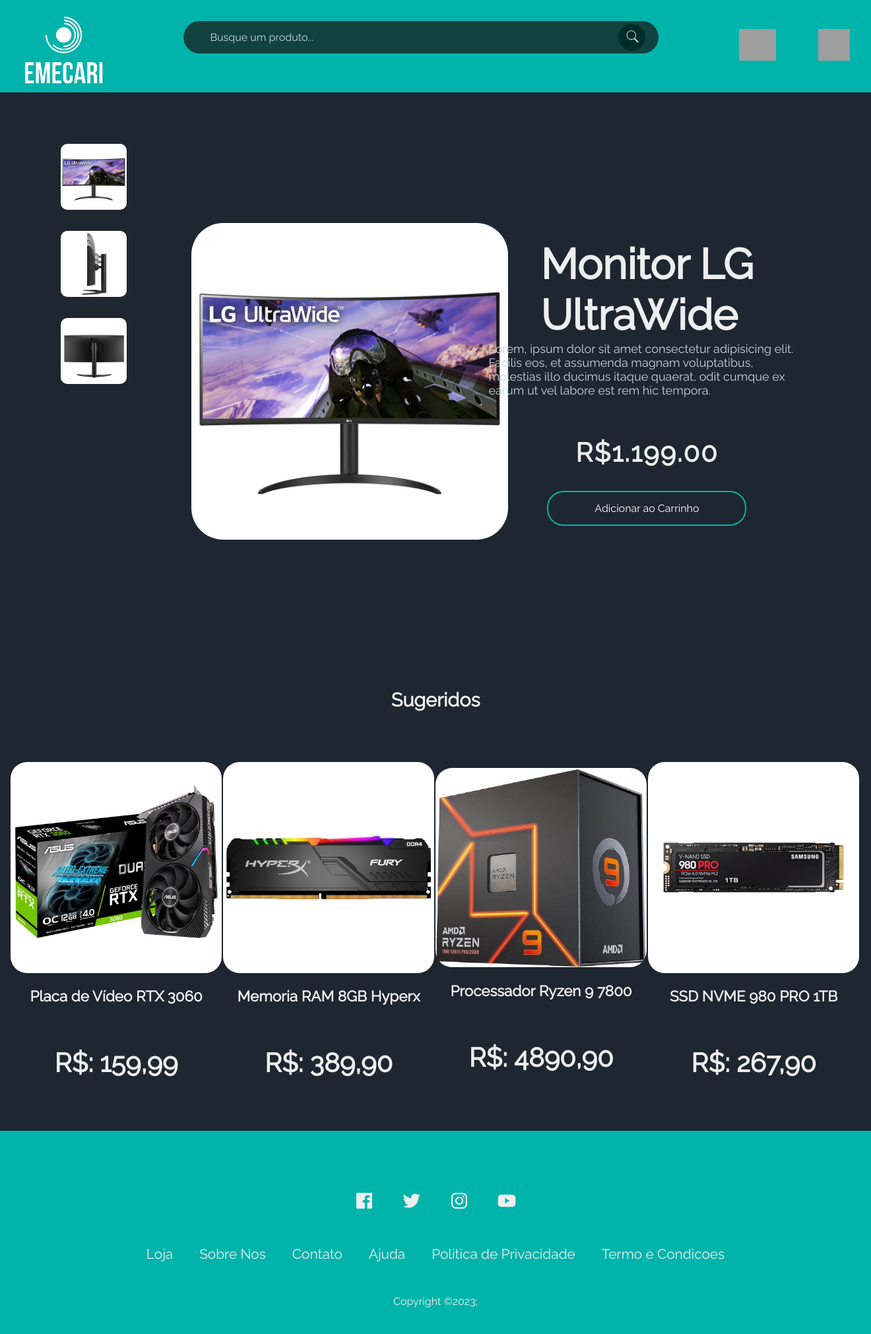
After one commit to Thorugo28/Emecari, a PHP site: page /produto.html in a window 1320 px wide. The commit adds this page. Shown: the whole page at 66% size. Run offline with PHP 8.4, Linux system fonts and the light colour scheme; grey boxes are pictures that could not be loaded.

Commit message:
adição da pagina de produtos  algumas modificações na eestilização

```diff
--- /dev/null
+++ b/css/produto.css
@@ -0,0 +1,381 @@
+*{
+    margin: 0;
+    padding: 0;
+    box-sizing: border-box;
+    font-family: var(--fonte);
+    text-decoration: none;
+    list-style: none;
+}
+
+:root{
+    --h1-font: 4rem;
+    --p-font: 1rem;
+
+    --dark__green: #002D2A;
+    --main__green: #00B4AB;
+    --shadow__mainG: #00918A;
+    --white: #EEEEEE;
+    --offwhite: #c7d3e0;
+    --another__dark__green: #10423F;
+    --black: #000000;
+    --another__black: #1d2631;
+
+    --fonte: 'Raleway', sans-serif;
+}
+
+.cabecalho{
+    background-color: var(--main__green);
+    margin-bottom: 2.5rem;
+}
+.header__container{
+    display: flex;
+    flex-direction: row;
+    justify-content: space-between;
+}
+.logo{
+    height: 8.5rem;
+}
+.search{
+    height: 35%;
+    max-height: 30rem;
+    width: 45rem;
+    max-width: 45rem;
+    background-color: var(--another__dark__green);
+    display: flex;
+    align-items: center;
+    border-radius: 60px;
+    padding: 10px 20px;
+    margin-top: 2rem  ;
+}
+.search input{
+    background: transparent;
+    flex: 1;
+    border: 0;
+    outline: none;
+    padding: 24px 20px;
+    font-size: 1rem;
+    font-family: var(--fonte);
+    color: var(--white);
+}
+::placeholder{
+    color: var(--offwhite);
+}
+.search button svg{
+    height: 1.3rem;
+    width: 1.3rem;
+    margin-top: rem;
+    margin-left: 0.1rem;
+
+}
+.search button{
+    border: 0;
+    border-radius: 50%;
+    width: 2.6rem;
+    height: 2.6rem;
+    background-color: var(--dark__green);
+    transition: 1s;
+}
+.search button:hover{
+    background-color: var(--main__green);
+    transition: 1s;
+}
+
+.menu__header{
+    display: flex;
+    align-items: center;
+}
+
+.carrinho{
+    height: 3rem;
+    width: 3.5rem;
+    margin-bottom: 2rem;
+    margin: 2rem;
+
+}
+.login{
+    height: 3rem;
+    width: 3rem;
+    margin: 2rem;
+}
+
+
+
+/*posiçao*/
+body{
+    background-color: var(--another__black);
+    color: var(--off__white);
+}
+.section{
+
+    padding: 0 15%;
+}
+/*posiçao e tamanho*/
+.home{
+    position: relative;
+    height: 100vh;
+    width: 100%;
+    display: grid;
+    grid-template-columns: repeat(2, 1fr);
+    align-items: center;
+    gap: 2rem;
+}
+
+/*posiçao tamanho*/
+.home-text{
+    margin-left: 10%;
+    display: flex;
+    flex-direction: column;
+    align-items: center;
+    max-width: 30rem;
+}
+.home-text h1{
+    font-size: var(--h1-font);
+    line-height: 1.2;
+    margin-bottom: 2px;
+    color: var(--white);
+}
+
+.home-text h5{
+    color: var(--offwhite);
+    font-size: 18px;
+    font-weight: 400;
+    margin-bottom: 60px;
+}
+
+.home-text h3{
+    font-size: 40px;
+    font-weight: 700;
+    letter-spacing: 2px;
+    margin-bottom: 35px;
+    color: var(--white);
+}
+
+/*tamanho e posiçao*/
+.home-img img{
+    max-width: 100%;
+    width: 30rem;
+    height: auto;
+    margin-left: 45%;
+    border-radius: 10%;
+}
+
+/*tamanho posiçao e stilo*/
+.btn{
+    display: inline-block;
+    padding: 15px 70px;
+    font-size: 16px;
+    font-weight: 500;
+    background-color: transparent;
+    border: solid 2px var(--tex-color);
+    transition: 1s;
+    color: #fff;
+    border-radius: 25px;
+    border: 2px solid var(--main__green)
+}
+
+/*açao*/
+.btn:hover{
+    background: var(--main__green);
+    border: 2px solid var(--main__green);
+    transition: 1s;
+    color: #000;
+}
+
+/*posiçao*/
+.main{
+    position: absolute;
+    top: 50%;
+    left: 7%;
+    transform: translateY(-50%);
+    display: flex;
+    flex-direction: column;
+    justify-content: center;
+    align-content: center;
+    gap: 2rem;
+}
+
+/*tamanho*/
+.main li img{
+    width: 100px;
+    height: auto;
+    max-width: 100%;
+    border-radius: 10%;
+}
+
+/*borda*/
+.row{
+    background-color: var(--another__black);
+    height: 100px;
+    width: 100px;
+    justify-content: center;
+    transition: all.2s ease;
+    cursor: pointer;
+    display: inline-flex;
+    list-style-type: none;
+    border-radius: 9%;
+}
+
+.row:hover{
+    border-style: solid;
+    border-color: var(--main__green);
+    transform: translateY(-8px);
+}
+
+.row2{
+    background-color: var(--another__black);
+    height: 100px;
+    width: 100px;
+    justify-content: center;
+    transition: all .2s ease;
+    cursor: pointer;
+    display: inline-flex;
+    list-style-type: none;
+    border-radius: 9%;
+}
+
+.row2:hover{
+    border-style: solid;
+    border-color: var(--main__green);
+    transform: translateY(-8px);
+}
+
+.row3{
+    background-color: var(--another__black);
+    height: 100px;
+    width: 100px;
+    justify-content: center;
+    transition: all.2s ease;
+    cursor: pointer;
+    display: inline-flex;
+    list-style-type: none;
+    border-radius: 9%;
+}
+
+.row3:hover{
+    border-style: solid;
+    border-color: var(--main__green);
+    transform: translateY(-8px);
+}
+
+
+/*part2*/
+
+/*subtititulo*/
+.section-title{
+    color: var(--white);
+    text-align: center;
+    margin-top: 4rem;
+    font-size: 1.8rem;
+}
+
+.subtitle-underline{
+    width: 100px;
+    height: 5px;
+    background: var(--main-color);
+    border-radius: 9999px;
+    margin: 8px auto 0 auto;
+}
+
+/*fila*/
+.fila{
+    display: grid;
+    justify-content: space-evenly;
+    padding: 4rem 1rem;
+    align-items: center;
+    grid-template-columns: repeat(4, 1fr);
+}
+
+/*cartao*/
+.produto{
+    max-width: 20rem;
+    margin-bottom: 1rem;
+    display: flex;
+    flex-direction: column;
+    transition: all 0.5s;
+    cursor: pointer;
+    justify-content: space-between;
+}
+
+.produto img{
+    border-radius: 25px;
+}
+
+.produto:hover{
+    border-style: solid;
+    background-color: var(--main__green);
+    border-color: var(--main__green);
+    transform: translateY(-5px);
+    border-radius: 25px;
+}
+
+.product-name{
+    padding-top: 1rem;
+    font-weight: 600;
+    margin-top: 0.4rem;
+    color: var(--white);
+    text-align: center;
+    font-size: 1.4rem;
+}
+
+.product-price{
+    padding-top: 4rem;
+    font-weight: 600;
+    color: var(--white);
+    text-align: center;
+    font-size: 2.5rem;
+}
+
+/*footer*/
+
+footer{
+    background-color: black;
+}
+
+.footer-container{
+    width: 100%;
+    padding: 70px 30px 20px;
+    background-color: var(--main__green);
+}
+
+.footer-icons{
+    display: flex;
+    justify-content: center;
+}
+
+.footer-icons a{
+    text-decoration: none;
+    padding: 10px;
+    background-color: var(--w);
+    margin: 10px;
+    border-radius: 50%;
+}
+
+.footer-icons a i{
+    font-size: 2em;
+    color: var(--white);
+    cursor: pointer;
+}
+
+.footer-nav{
+    margin: 30px 0;
+}
+
+.footer-nav ul{
+    display: flex;
+    justify-content: center;
+}
+
+.footer-nav ul li a{
+    color: var(--white);
+    margin: 20px;
+    text-decoration: none;
+    font-size: 1.3em;
+    transition: 0.5s;
+}
+
+.footer-botton{
+    background-color: var(--main__green);
+    color: var(--white);
+    padding: 20px;
+    text-align: center;
+}
--- /dev/null
+++ b/produto.html
@@ -0,0 +1,146 @@
+<!DOCTYPE html>
+<html lang="pt-br">
+<head>
+    <meta charset="UTF-8">
+    <meta http-equiv="X-UA-Compatible" content="IE=edge">
+    <meta name="viewport" content="width=device-width, initial-scale=1.0">
+    <!--icons-->
+    <link rel="stylesheet"
+    href="https://cdn.jsdelivr.net/npm/boxicons@latest/css/boxicons.min.css">
+    <!-- or -->
+    <link rel="stylesheet"
+    href="https://unpkg.com/boxicons@latest/css/boxicons.min.css">
+    <!--fonte-->
+    <link rel="preconnect" href="https://fonts.googleapis.com">
+    <link rel="preconnect" href="https://fonts.gstatic.com" crossorigin>
+    <link href="https://fonts.googleapis.com/css2?family=Raleway:wght@200;300;400&display=swap" rel="stylesheet">
+    <!--CSS-->
+
+    <link rel="stylesheet" href="css/produto.css">
+    <title>Monitor LG
+        UltraWide</title>
+
+    <link rel="icon" type="image/x-icon" href="img/favicon_package_v0.16/favicon.ico">
+</head>
+<body>
+
+    <header class="cabecalho">
+        <div class="header__container">
+
+            <a href="index.html"><img class="logo" src="img/logo_branca.png" alt="logo"></a>
+
+            <div class="search__container">
+                <form action="" class="search">
+                    <input type="text" placeholder="Busque um produto..." name="q">
+                    <button type="submit"><svg xmlns="http://www.w3.org/2000/svg" x="0px" y="0px" width="100" height="100" viewBox="0 0 50 50"
+                        style="fill:#FFFFFF;">
+                        <path d="M 21 3 C 11.621094 3 4 10.621094 4 20 C 4 29.378906 11.621094 37 21 37 C 24.710938 37 28.140625 35.804688 30.9375 33.78125 L 44.09375 46.90625 L 46.90625 44.09375 L 33.90625 31.0625 C 36.460938 28.085938 38 24.222656 38 20 C 38 10.621094 30.378906 3 21 3 Z M 21 5 C 29.296875 5 36 11.703125 36 20 C 36 28.296875 29.296875 35 21 35 C 12.703125 35 6 28.296875 6 20 C 6 11.703125 12.703125 5 21 5 Z"></path>
+                        </svg></button>
+                </form>
+            </div>
+
+            <nav class="menu__header">
+                <a href="#">
+                    <img width="50" height="50" class="icone carrinho" src="https://img.icons8.com/ios/50/FFFFFF/shopping-cart-loaded--v1.png" alt="shopping-cart-loaded--v1"/>
+                </a>
+                <a href="#">
+                    <img width="50" height="50" class="icone login" src="https://img.icons8.com/ios/50/FFFFFF/login-rounded-right--v1.png" alt="login-rounded-right--v1"/>
+                </a>
+            </nav>
+        </div>
+    </header>
+
+    <main>
+        <!--home-->
+    <section class="home">
+        <!--home-img-->
+        <div class="home-img">
+            <img src="img/computer/monitorGamer.jpg" class="one">
+        </div>
+        <!--home-text-->
+        <div class="home-text">
+
+            <!-- DNV VICTOR (ou Luiza) NÃO ESQUECE DE MUDAR O LOREM IPSUM -->
+
+            <h1>Monitor LG <br>UltraWide</h1>
+            <h5>Lorem, ipsum dolor sit amet consectetur adipisicing elit. Facilis eos, et assumenda magnam voluptatibus, molestias illo ducimus itaque quaerat, odit cumque ex earum ut vel labore est rem hic tempora.</h5>
+            <h3>R$1.199.00</h3>
+            <a href="#" class="btn">Adicionar ao Carrinho</a>
+
+        </div>
+    </section>
+
+    <!--mostruario-->
+    <div class="main">
+        <!--fileira-->
+        <div class="row">
+            <li><img src="img/computer/monitorGamer.jpg" alt="fone azul" onclick="slider('img/computer/monitorGamer.jpg')"></li>
+        </div>
+        <div class="row2">
+            <li><img src="img/computer/produtoM/monitorLat.jpg" alt="fone marrom" onclick="slider('img/computer/produtoM/monitorLat.jpg')"></li>
+        </div>
+        <div class="row3">
+            <li><img src="img/computer/produtoM/monitorBack.jpg" alt="fone verde" onclick="slider('img/computer/produtoM/monitorBack.jpg')"></li>
+        </div>
+    </div>
+
+    <!--sugeridos-->
+    <div class="page-inner-content">
+        <h3 class="section-title">Sugeridos</h3>
+        <div class="subtitle-underline"></div>
+        <div class="fila">
+            <div class="produto">
+                <img src="img/computer/RTX3060.jpg" alt="">
+                <p class="product-name">Placa de Vídeo RTX 3060</p>
+                <p class="product-price"><span>R$: </span> 159,99</p>
+            </div>
+            <div class="produto">
+                <img src="img/computer/memoria_8gb.jpg" alt="">
+                <p class="product-name">Memoria RAM 8GB Hyperx</p>
+                <p class="product-price"><span>R$: </span> 389,90 </p>
+            </div>
+            <div class="produto">
+                <img src="img/computer/ryzen_9.jpg" alt="">
+                <p class="product-name">Processador Ryzen 9 7800</p>
+                <p class="product-price"><span>R$: </span> 4890,90</p>
+            </div>
+            <div class="produto">
+                <img src="img/computer/ssd_nvme.jpg" alt="">
+                <p class="product-name">SSD NVME 980 PRO 1TB</p>
+                <p class="product-price"><span>R$: </span> 267,90</p>
+            </div>
+        </div>
+    </div>
+
+
+
+
+    </main>
+
+    <footer>
+            <div class="footer-container">
+                <div class="footer-icons">
+                    <a href="#"><i class='bx bxl-facebook-square' ></i></a>
+                    <a href="#"><i class='bx bxl-twitter' ></i></a>
+                    <a href="#"><i class='bx bxl-instagram' ></i></a>
+                    <a href="#"><i class='bx bxl-youtube' ></i></a>
+                </div>
+                <div class="footer-nav">
+                <ul>
+                    <li><a href="#">Loja</a></li>
+                    <li><a href="#">Sobre Nos</a> </li>
+                    <li><a href="#">Contato</a></li>
+                    <li><a href="#">Ajuda</a></li>
+                    <li><a href="#">Politica de Privacidade</a></li>
+                    <li><a href="#">Termo e Condicoes</a></li>
+                    <li></li>
+                </ul>
+                </div>
+                <div class="footer-botton">
+                    <p>Copyright &copy;2023;</p>
+                </div>
+            </div>
+    </footer>
+    <script src="script/main.js"></script>
+</body>
+</html>
--- /dev/null
+++ b/script/main.js
@@ -0,0 +1,11 @@
+function slider (anything){
+    document.querySelector ('.one') .src = anything;
+};
+
+let menu = document.querySelector ('menu-icon')
+let navbar = document.querySelector('.navbar')
+
+menu.onclick = () => {
+    menu.classList.toggle ('bx-x')
+    navbar.classList.toggle('open')
+}
```
Also changed, not shown: css/mainPage.css (+60 -0 lines), css/style.css (+6 -4 lines), index.html (+43 -8 lines), img/computer/RTX3060.jpg (added), img/computer/gabinete_gamer.jpg (added), img/computer/produtoM/monitorBack.jpg (added), img/computer/produtoM/monitorLat.jpg (added), monitor_gamer.jpg (deleted).
